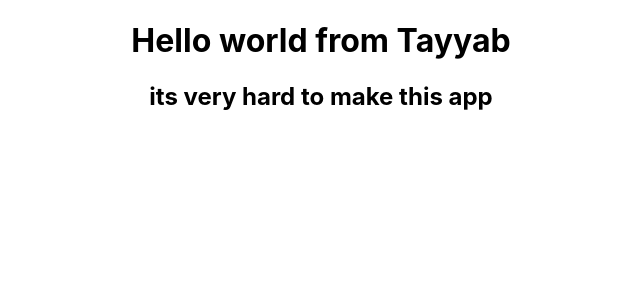
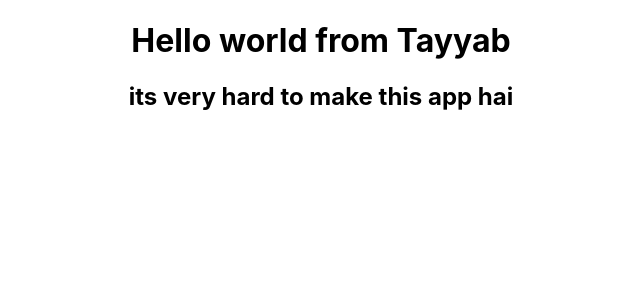
Before and after one commit to RaiMuhammadTayyab/Project-001, a React (Create React App) app: page / in a window 1280 px wide. Shown: the top 300 px of the page, without its empty margins (319-959 px from the left). Built offline with nearby package versions, Linux system fonts and the light colour scheme.

Commit message:
Update App.js
added hai

```diff
--- a/src/App.js
+++ b/src/App.js
@@ -6,7 +6,9 @@ function App() {
     <div className="App">
 
      <h1> Hello world from Tayyab</h1>
-     <h2>its very hard to make this app</h2>
+     <h2>its very hard to make this app
+       hai
+     </h2>
 
     </div>
   );
```
